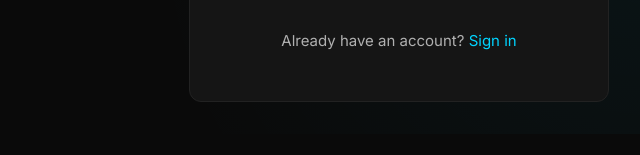
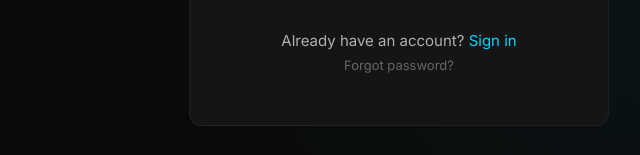
Before and after one commit to tattlehash/TattleHash-Repo, a website: page frontend/register.html in a window 1280 px wide. Shown: the part 874-1029 px from the top of the page, 241-881 px from the left. Before the commit the page ends 1008 px from the top, so only its background shows below. Drawn offline with Linux system fonts and the light colour scheme.

Commit message:
Add forgot password link to register page

```diff
--- a/frontend/register.html
+++ b/frontend/register.html
@@ -129,6 +129,8 @@
 
             <div class="auth-footer">
                 Already have an account? <a href="login.html">Sign in</a>
+                <br>
+                <a href="forgot-password.html" style="color: var(--text-muted); font-size: 13px;">Forgot password?</a>
             </div>
         </div>
     </div>
```
